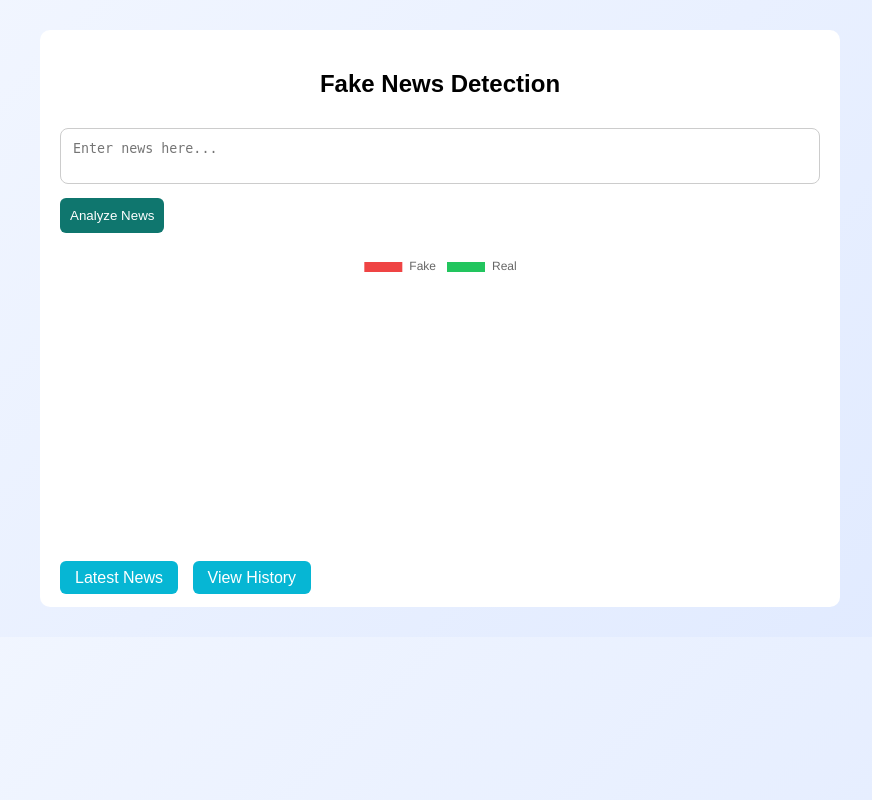
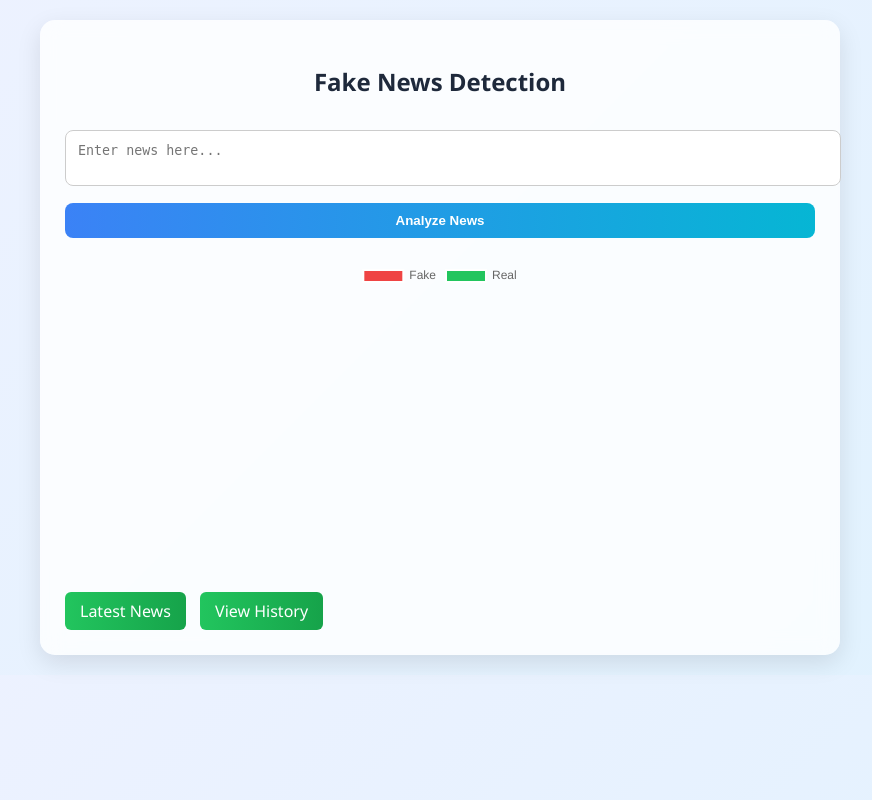
Before and after one commit to AshHole24/fake-news-detection, a Flask app: page / in a window 1280 px wide. Shown: the whole page, without its empty margins (200-1072 px from the left). Run offline with Flask 3, Linux system fonts and the light colour scheme; parts of the project's set-up code (start-up, migrations or seed data) failed here and were passed over.

Commit message:
Update style.css

```diff
--- a/static/style.css
+++ b/static/style.css
@@ -1,56 +1,102 @@
 body{
-font-family:Arial;
-background:linear-gradient(135deg,#f3f7ff,#dfe9ff);
-padding:20px;
-margin:0;
+    font-family: 'Segoe UI', sans-serif;
+    background: linear-gradient(135deg, #eef2ff, #e0f2fe);
+    margin: 0;
+    padding: 20px;
 }
 
+/* Container */
 .container{
-max-width:800px;
-margin:auto;
-padding:10px;
+    max-width: 800px;
+    margin: auto;
 }
 
+/* Card (Glass Effect) */
 .card{
-background:white;
-padding:20px;
-border-radius:10px;
-width:100%;
-box-sizing:border-box;
+    background: rgba(255, 255, 255, 0.8);
+    backdrop-filter: blur(10px);
+    padding: 25px;
+    border-radius: 15px;
+    box-shadow: 0 8px 25px rgba(0,0,0,0.1);
+    transition: 0.3s;
 }
 
-h2{
-text-align:center;
+.card:hover{
+    transform: translateY(-3px);
 }
 
-textarea{
-width:100%;
-padding:12px;
-margin:10px 0;
-box-sizing:border-box;
-border-radius:8px;
-border:1px solid #ccc;
-resize:none;
+/* Heading */
+h2{
+    text-align: center;
+    color: #1e293b;
 }
 
-button{
-background:#0f766e;
-color:white;
-padding:10px;
-border:none;
-border-radius:6px;
-cursor:pointer;
+/* Textarea */
+textarea{
+    width: 100%;
+    padding: 12px;
+    margin: 12px 0;
+    border-radius: 8px;
+    border: 1px solid #ccc;
+    resize: none;
+    transition: 0.2s;
 }
 
-.news-btn{
-background:#06b6d4;
-color:white;
-padding:8px 15px;
-text-decoration:none;
-border-radius:6px;
-margin-right:10px;
+textarea:focus{
+    outline: none;
+    border-color: #3b82f6;
+    box-shadow: 0 0 5px rgba(59,130,246,0.3);
 }
 
+/* Button */
+button{
+    width: 100%;
+    background: linear-gradient(90deg,#3b82f6,#06b6d4);
+    color: white;
+    padding: 10px;
+    border: none;
+    border-radius: 8px;
+    cursor: pointer;
+    font-weight: bold;
+    transition: 0.3s;
+}
+
+button:hover{
+    opacity: 0.9;
+}
+
+/* Result Box */
 .result{
-margin-top:15px;
+    margin-top: 15px;
+    padding: 12px;
+    border-radius: 10px;
+    background: #f8fafc;
 }
+
+/* Links / Buttons */
+.news-btn{
+    display: inline-block;
+    margin-top: 10px;
+    margin-right: 10px;
+    padding: 8px 15px;
+    background: linear-gradient(90deg,#22c55e,#16a34a);
+    color: white;
+    border-radius: 6px;
+    text-decoration: none;
+    transition: 0.3s;
+}
+
+.news-btn:hover{
+    opacity: 0.85;
+}
+
+/* Confidence Bar Smooth */
+.result div div{
+    transition: width 0.5s ease-in-out;
+}
+
+/* Chart Center */
+canvas{
+    display: block;
+    margin: auto;
+}
```
